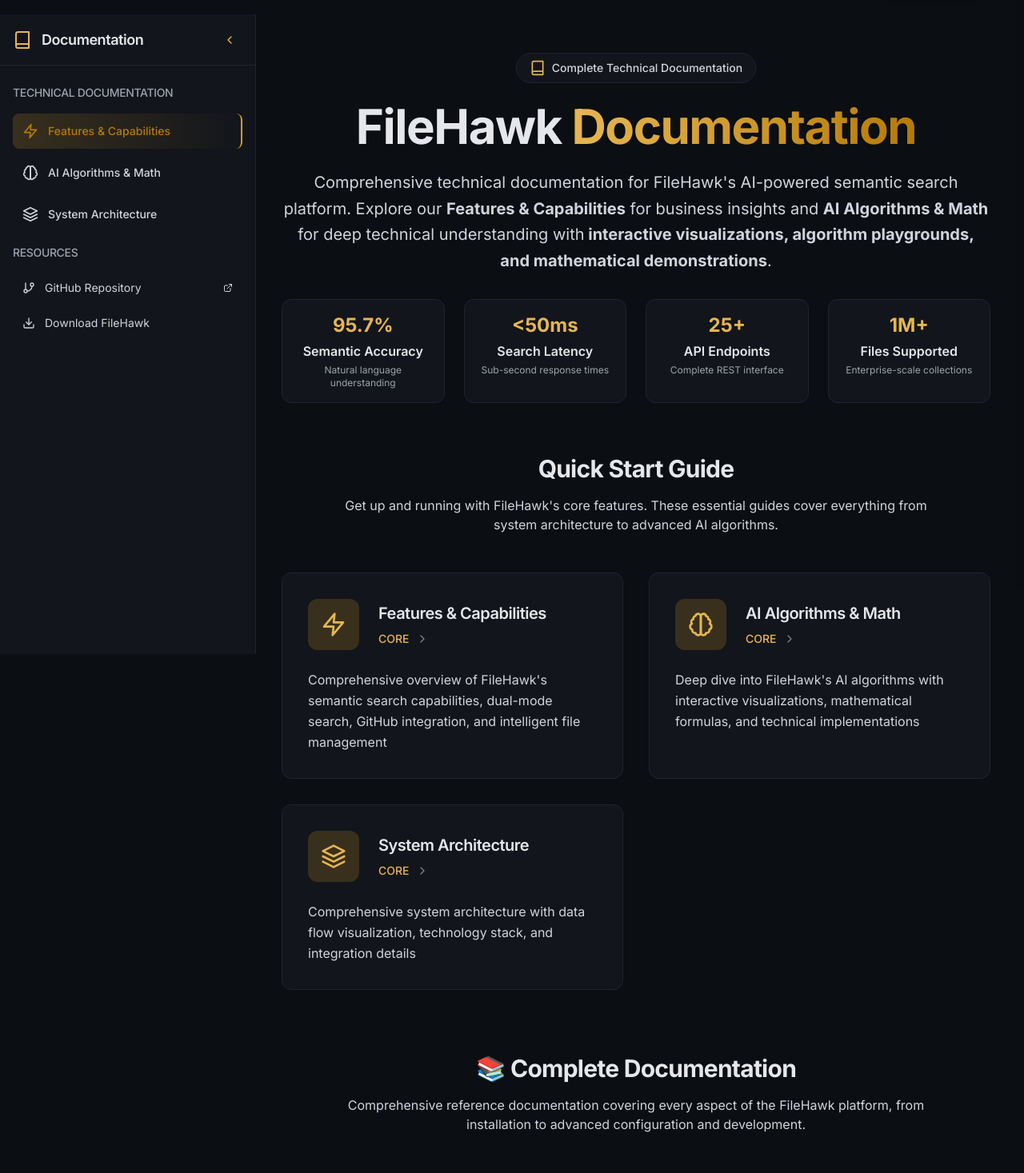
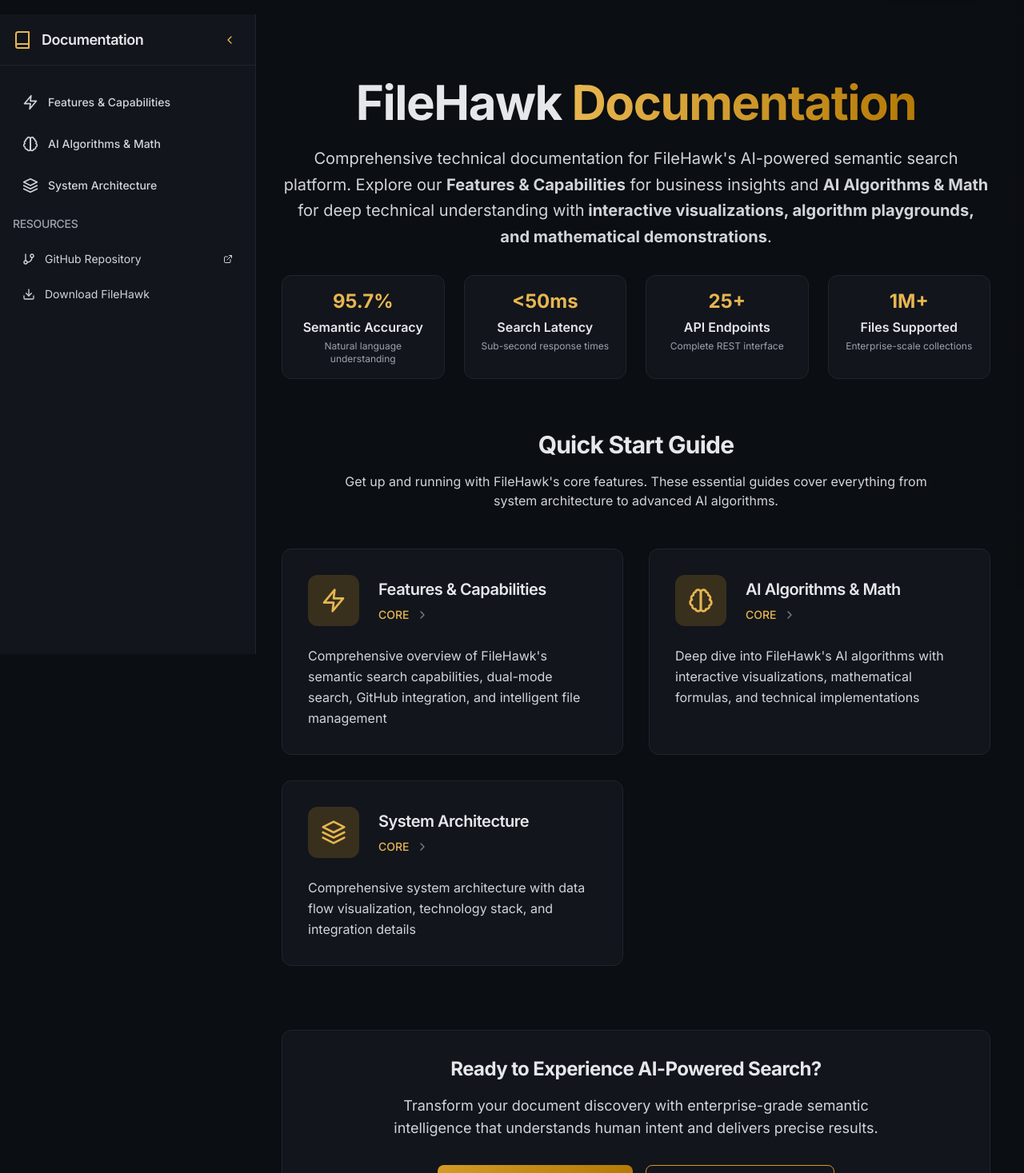
Before and after one commit to kagrawal6/filehawk-website, a React (Vite) app: page /documentation in a window 1280 px wide. Shown: the part 63-1530 px from the top of the page at 80% size. Built offline with nearby package versions, Linux system fonts and the light colour scheme; a web font is replaced by a local one.

Commit message:
slight bugs

```diff
--- a/src/components/Footer.tsx
+++ b/src/components/Footer.tsx
@@ -9,7 +9,7 @@
   const links = {
     essential: [
       { name: 'Documentation', href: '/documentation' },
-      { name: 'GitHub Repository', href: 'https://github.com/your-org/filehawk' },
+      { name: 'GitHub Repository', href: 'https://github.com/Aducj1910/FileHawk' },
       { name: 'Changelog', href: '/documentation/changelog' },
       { name: 'System Requirements', href: '/documentation/installation' }
     ],
@@ -20,7 +20,7 @@
   }
 
   const socialLinks = [
-    { name: 'GitHub', icon: Github, href: 'https://github.com/your-org/filehawk' },
+    { name: 'GitHub', icon: Github, href: 'https://github.com/Aducj1910/FileHawk' },
     { name: 'Twitter', icon: Twitter, href: 'https://twitter.com/filehawk' },
     { name: 'Email', icon: Mail, href: 'mailto:hello@filehawk.dev' }
   ]
--- a/src/components/Header.tsx
+++ b/src/components/Header.tsx
@@ -21,7 +21,7 @@
 
   const navigation = [
     { name: 'Documentation', href: '/documentation', type: 'route' },
-    { name: 'GitHub', href: 'https://github.com/kagrawal6/filehawk-website', target: '_blank', type: 'external' },
+    { name: 'GitHub', href: 'https://github.com/Aducj1910/FileHawk', target: '_blank', type: 'external' },
   ]
 
   return (
--- a/src/pages/DocumentationPage.tsx
+++ b/src/pages/DocumentationPage.tsx
@@ -80,7 +80,7 @@
   // Get current section from URL
   const getCurrentSection = () => {
     const path = location.pathname
-    return docSections.find(s => s.path === path) || docSections[0]
+    return docSections.find(s => s.path === path) || null
   }
 
   const currentSection = getCurrentSection()
@@ -88,7 +88,7 @@
 
   // Generate breadcrumbs
   const getBreadcrumbs = () => {
-    if (isHomePage) {
+    if (isHomePage || !currentSection) {
       return [{ label: 'Documentation', path: '/documentation' }]
     }
 
@@ -125,14 +125,17 @@
           <div className="flex h-full flex-col overflow-y-auto" style={{ backgroundColor: 'var(--bg-elevated)', borderRight: '1px solid var(--border-subtle)' }}>
             {/* Sidebar Header */}
             <div className="flex items-center justify-between h-16 px-4 border-b" style={{ borderColor: 'var(--border-subtle)' }}>
-              <div className="flex items-center space-x-3">
+              <Link
+                to="/documentation"
+                className="flex items-center space-x-3 hover:opacity-80 transition-opacity cursor-pointer"
+              >
                 <Book className="h-6 w-6 text-brand-gold-400" />
                 {!sidebarCollapsed && (
                   <h2 className="text-lg font-semibold" style={{ color: 'var(--fg-primary)' }}>
                     Documentation
                   </h2>
                 )}
-              </div>
+              </Link>
               <div className="flex items-center space-x-2">
                 {/* Collapse Button (Desktop Only) */}
                 <button
@@ -159,11 +162,6 @@
             <nav className="flex-1 px-4 py-6 space-y-4 overflow-y-auto">
               {/* Documentation Sections */}
               <div>
-                {!sidebarCollapsed && (
-                  <h3 className="text-sm font-medium mb-4" style={{ color: 'var(--fg-muted)' }}>
-                    TECHNICAL DOCUMENTATION
-                  </h3>
-                )}
                 <div className="space-y-2">
                   {docSections.map((section) => (
                     <Link
@@ -171,12 +169,12 @@
                       to={section.path}
                       className={`
                         flex items-center ${sidebarCollapsed ? 'px-2 py-3 justify-center' : 'px-3 py-3'} text-sm rounded-lg transition-all duration-200 group relative
-                        ${currentSection.id === section.id
+                        ${currentSection && currentSection.id === section.id
                           ? 'bg-gradient-to-r from-brand-gold-500/20 to-transparent text-brand-gold-300 border-r-2 border-brand-gold-500'
                           : 'hover:bg-gray-700/50'
                         }
                       `}
-                      style={{ color: currentSection.id === section.id ? 'var(--accent-solid)' : 'var(--fg-secondary)' }}
+                      style={{ color: currentSection && currentSection.id === section.id ? 'var(--accent-solid)' : 'var(--fg-secondary)' }}
                     >
                       <section.icon className={`h-5 w-5 group-hover:text-brand-gold-400 transition-colors ${sidebarCollapsed ? '' : 'mr-3'}`} />
 
@@ -207,7 +205,7 @@
                 )}
                 <div className="space-y-2">
                   <a
-                    href="https://github.com/kagrawal6/filehawk-website"
+                    href="https://github.com/Aducj1910/FileHawk"
                     target="_blank"
                     rel="noopener noreferrer"
                     className={`flex items-center ${sidebarCollapsed ? 'px-2 py-2 justify-center' : 'px-3 py-2'} text-sm rounded-lg transition-colors hover:bg-gray-700/50 group relative`}
@@ -257,7 +255,7 @@
               <Menu className="h-5 w-5" style={{ color: 'var(--fg-secondary)' }} />
             </button>
             <h1 className="ml-3 text-lg font-semibold truncate" style={{ color: 'var(--fg-primary)' }}>
-              {isHomePage ? 'Documentation' : currentSection.title}
+              {isHomePage || !currentSection ? 'Documentation' : currentSection.title}
             </h1>
           </div>
 
@@ -329,15 +327,7 @@
         animate={{ opacity: isAnimated ? 1 : 0, y: isAnimated ? 0 : 20 }}
         transition={{ duration: 0.8 }}
       >
-        <div className="inline-flex items-center px-4 py-2 rounded-full border mb-6"
-          style={{ backgroundColor: 'var(--bg-elevated)', borderColor: 'var(--border-subtle)' }}>
-          <Book className="h-5 w-5 mr-2 text-brand-gold-400" />
-          <span className="text-sm font-medium" style={{ color: 'var(--fg-secondary)' }}>
-            Complete Technical Documentation
-          </span>
-        </div>
-
-        <h1 className="text-4xl sm:text-5xl lg:text-6xl font-display font-bold tracking-tight mb-6">
+        <h1 className="text-4xl sm:text-5xl lg:text-6xl font-display font-bold tracking-tight mb-6 mt-8">
           <span style={{ color: 'var(--fg-primary)' }}>FileHawk</span>{' '}
           <span className="bg-gradient-to-r from-brand-gold-400 to-brand-gold-600 bg-clip-text text-transparent">
             Documentation
@@ -433,56 +423,6 @@
         </div>
       </motion.div>
 
-      {/* All Documentation */}
-      <motion.div
-        className="mb-16"
-        initial={{ opacity: 0, y: 20 }}
-        animate={{ opacity: isAnimated ? 1 : 0, y: isAnimated ? 0 : 20 }}
-        transition={{ duration: 0.8, delay: 0.8 }}
-      >
-        <h2 className="text-3xl font-bold text-center mb-4" style={{ color: 'var(--fg-primary)' }}>
-          📚 Complete Documentation
-        </h2>
-        <p className="text-center mb-12 max-w-3xl mx-auto" style={{ color: 'var(--fg-secondary)' }}>
-          Comprehensive reference documentation covering every aspect of the FileHawk platform,
-          from installation to advanced configuration and development.
-        </p>
-
-        <div className="grid md:grid-cols-2 lg:grid-cols-3 gap-6">
-          {sections.filter(s => !s.featured).map((section, index) => (
-            <motion.div
-              key={section.id}
-              initial={{ opacity: 0, y: 20 }}
-              animate={{ opacity: isAnimated ? 1 : 0, y: isAnimated ? 0 : 20 }}
-              transition={{ duration: 0.8, delay: 1.0 + index * 0.05 }}
-            >
-              <Link
-                to={section.path}
-                className="block p-6 rounded-xl border transition-all duration-300 hover:border-brand-gold-500/40 hover:shadow-lg hover:-translate-y-1 group h-full"
-                style={{ backgroundColor: 'var(--bg-elevated)', borderColor: 'var(--border-subtle)' }}
-              >
-                <div className="flex items-center mb-4">
-                  <div className="p-3 rounded-lg bg-gray-700 text-gray-300 group-hover:bg-brand-gold-500/20 group-hover:text-brand-gold-400 transition-colors">
-                    <section.icon className="h-6 w-6" />
-                  </div>
-                  <div className="ml-4 flex-1">
-                    <h3 className="font-semibold group-hover:text-brand-gold-300 transition-colors mb-1" style={{ color: 'var(--fg-primary)' }}>
-                      {section.title}
-                    </h3>
-                    <span className="text-xs font-medium text-brand-gold-400 opacity-75">
-                      {section.category.replace('-', ' ').toUpperCase()}
-                    </span>
-                  </div>
-                  <ChevronRight className="h-4 w-4 opacity-0 group-hover:opacity-100 group-hover:translate-x-1 transition-all" style={{ color: 'var(--fg-secondary)' }} />
-                </div>
-                <p className="text-sm leading-relaxed" style={{ color: 'var(--fg-secondary)' }}>
-                  {section.description}
-                </p>
-              </Link>
-            </motion.div>
-          ))}
-        </div>
-      </motion.div>
 
       {/* Call to Action */}
       <motion.div
@@ -508,7 +448,7 @@
               Download FileHawk
             </a>
             <a
-              href="https://github.com/kagrawal6/filehawk-website"
+              href="https://github.com/Aducj1910/FileHawk"
               target="_blank"
               rel="noopener noreferrer"
               className="px-8 py-4 border border-brand-gold-500 text-brand-gold-400 font-semibold rounded-lg hover:bg-brand-gold-500/10 transition-all duration-300 flex items-center justify-center"
```
